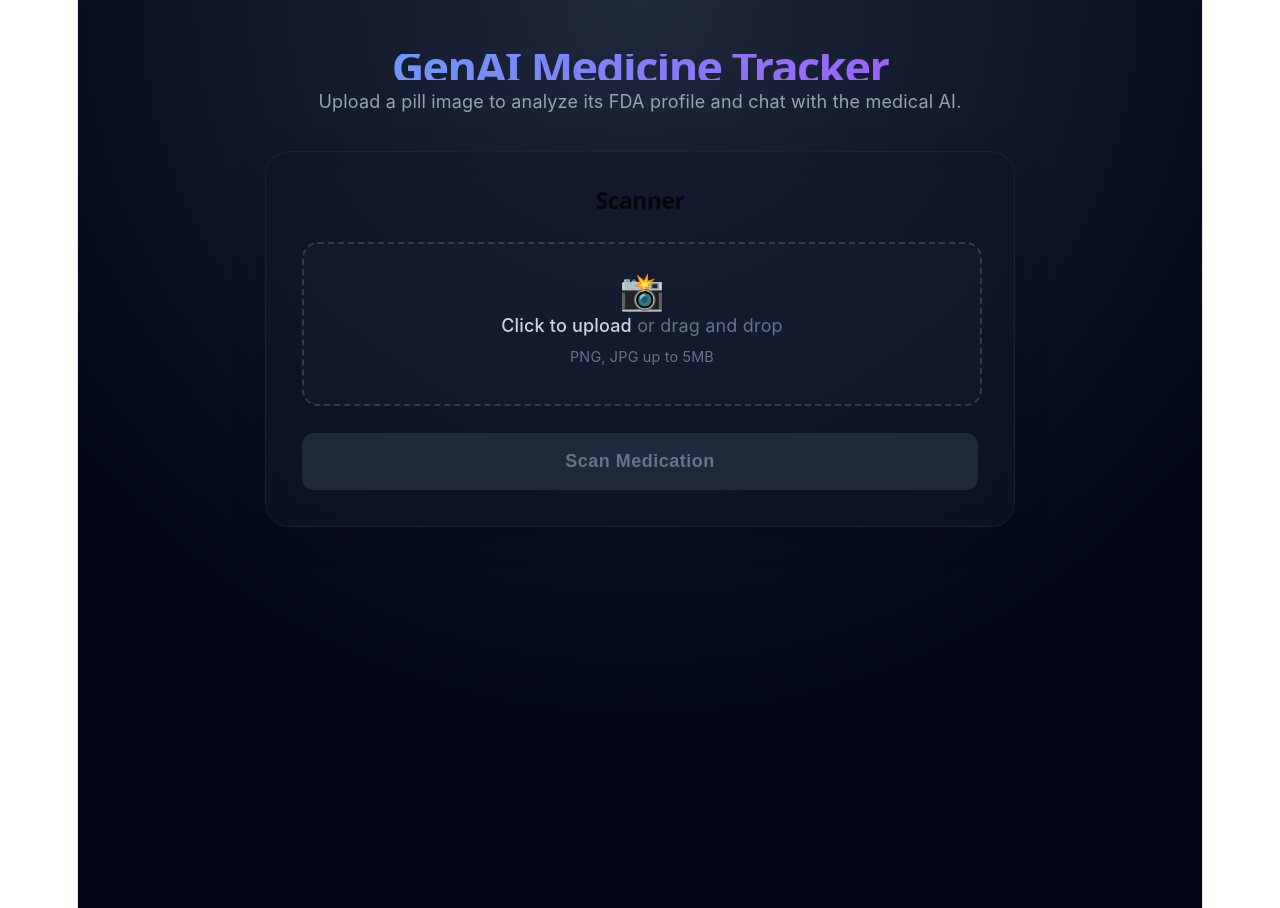
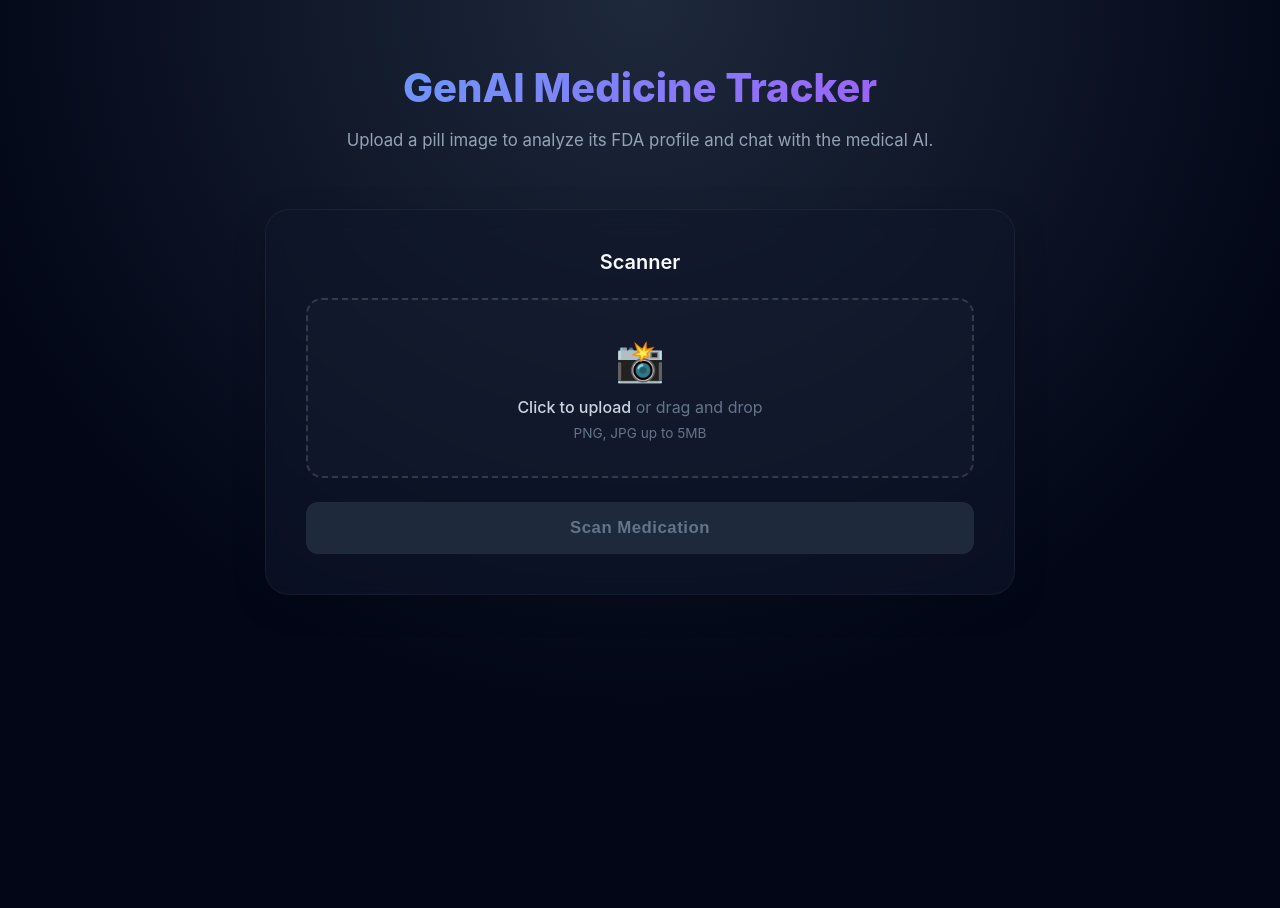
Before and after one commit to SheelShende/Medicine-Recognition-System, a React (Vite) app in the folder pill-recognition-frontend/: page / in a window 1280 px wide. After the commit the page ends 800 px from the top, so only its background shows below. Built offline with nearby package versions, Linux system fonts and the light colour scheme.

Commit message:
cropped main page issue fixed

```diff
--- a/pill-recognition-frontend/src/App.jsx
+++ b/pill-recognition-frontend/src/App.jsx
@@ -1,6 +1,6 @@
 import { useState } from 'react';
 import axios from 'axios';
-import Chatbox from '../components/Chatbox'; // Ensure this path matches your folder structure
+import Chatbox from '../components/Chatbox';
 
 export default function App() {
   const [selectedFile, setSelectedFile] = useState(null);
@@ -13,7 +13,7 @@ export default function App() {
     if (file) {
       setSelectedFile(file);
       setPreviewUrl(URL.createObjectURL(file));
-      setIdentifiedDrug(""); // Reset chat when a new image is uploaded
+      setIdentifiedDrug("");
     }
   };
 
@@ -25,12 +25,10 @@ export default function App() {
     formData.append("file", selectedFile);
 
     try {
-      // Replace with your exact FastAPI vision endpoint if different
       const response = await axios.post("http://localhost:8000/scan/", formData, {
         headers: { "Content-Type": "multipart/form-data" }
       });
 
-      // Update this key based on what your FastAPI returns (e.g., response.data.drug_name)
       setIdentifiedDrug(response.data.identified_drug || response.data.drug_name);
     } catch (error) {
       console.error("Scanning failed:", error);
@@ -43,35 +41,37 @@ export default function App() {
   return (
     <div style={{
       minHeight: '100vh',
-      backgroundColor: '#020617', // Deep slate/black background
+      width: '100vw', // Forces the gradient to touch the edges of the screen
+      margin: 0,
+      backgroundColor: '#020617',
       backgroundImage: 'radial-gradient(circle at 50% 0%, #1e293b 0%, #020617 70%)',
       color: '#f8fafc',
       fontFamily: 'Inter, system-ui, sans-serif',
-      padding: '3rem 1.5rem'
+      padding: '4rem 1.5rem',
+      overflowX: 'hidden' // Prevents horizontal scrollbars
     }}>
 
-      {/* Main Centered Container */}
       <div style={{
         maxWidth: '750px',
         margin: '0 auto',
         display: 'flex',
-        flexDirection: 'column',
-        gap: '2rem'
+        flexDirection: 'column'
       }}>
 
-        {/* Header Section */}
-        <div style={{ textAlign: 'center' }}>
+        {/* Header Section - Added hard marginBottom to fix the overlap */}
+        <div style={{ textAlign: 'center', marginBottom: '3.5rem' }}>
           <h1 style={{
             fontSize: '2.5rem',
             fontWeight: '800',
-            margin: '0 0 0.5rem 0',
+            margin: '0 0 1rem 0',
             background: 'linear-gradient(135deg, #60a5fa 0%, #a855f7 100%)',
             WebkitBackgroundClip: 'text',
-            WebkitTextFillColor: 'transparent'
+            WebkitTextFillColor: 'transparent',
+            lineHeight: '1.2'
           }}>
             GenAI Medicine Tracker
           </h1>
-          <p style={{ color: '#94a3b8', fontSize: '1rem', margin: 0 }}>
+          <p style={{ color: '#94a3b8', fontSize: '1.05rem', margin: 0, lineHeight: '1.5' }}>
             Upload a pill image to analyze its FDA profile and chat with the medical AI.
           </p>
         </div>
@@ -81,31 +81,30 @@ export default function App() {
           background: 'rgba(15, 23, 42, 0.6)',
           border: '1px solid rgba(255, 255, 255, 0.05)',
           borderRadius: '24px',
-          padding: '2rem',
+          padding: '2.5rem',
           boxShadow: '0 10px 40px -10px rgba(0,0,0,0.3)',
-          backdropFilter: 'blur(10px)'
+          backdropFilter: 'blur(10px)',
+          marginBottom: '2rem'
         }}>
 
-          <h2 style={{ fontSize: '1.25rem', fontWeight: '600', marginBottom: '1.5rem', textAlign: 'center' }}>
+          <h2 style={{ fontSize: '1.25rem', fontWeight: '600', margin: '0 0 1.5rem 0', textAlign: 'center' }}>
             Scanner
           </h2>
 
-          {/* Styled File Upload Zone */}
           <label style={{
             display: 'flex',
             flexDirection: 'column',
             alignItems: 'center',
             justifyContent: 'center',
             width: '100%',
-            minHeight: '160px',
+            minHeight: '180px',
             border: '2px dashed rgba(255, 255, 255, 0.15)',
             borderRadius: '16px',
             cursor: 'pointer',
             backgroundColor: 'rgba(255, 255, 255, 0.02)',
-            transition: 'background-color 0.2s',
+            transition: 'all 0.2s ease',
             marginBottom: '1.5rem',
-            overflow: 'hidden',
-            position: 'relative'
+            overflow: 'hidden'
           }}>
             <input
               type="file"
@@ -122,14 +121,13 @@ export default function App() {
               />
             ) : (
               <div style={{ textAlign: 'center', color: '#64748b' }}>
-                <span style={{ fontSize: '2rem', display: 'block', marginBottom: '0.5rem' }}>📸</span>
+                <span style={{ fontSize: '2.5rem', display: 'block', marginBottom: '0.75rem' }}>📸</span>
                 <span style={{ fontWeight: '500', color: '#cbd5e1' }}>Click to upload</span> or drag and drop
-                <div style={{ fontSize: '0.8rem', marginTop: '0.25rem' }}>PNG, JPG up to 5MB</div>
+                <div style={{ fontSize: '0.85rem', marginTop: '0.5rem' }}>PNG, JPG up to 5MB</div>
               </div>
             )}
           </label>
 
-          {/* Unified Action Button */}
           <button
             onClick={handleScan}
             disabled={!selectedFile || isScanning}
@@ -142,7 +140,7 @@ export default function App() {
               color: (!selectedFile || isScanning) ? '#64748b' : 'white',
               border: 'none',
               borderRadius: '12px',
-              fontSize: '1rem',
+              fontSize: '1.05rem',
               fontWeight: '600',
               letterSpacing: '0.5px',
               cursor: (!selectedFile || isScanning) ? 'not-allowed' : 'pointer',
@@ -151,13 +149,11 @@ export default function App() {
               display: 'flex',
               justifyContent: 'center',
               alignItems: 'center',
-              gap: '0.5rem'
+              gap: '0.75rem'
             }}
           >
             {isScanning ? (
-              <>
-                <span style={{ animation: 'pulse 1.5s infinite' }}>Analyzing Image...</span>
-              </>
+              <span style={{ animation: 'pulse 1.5s infinite' }}>Analyzing Image...</span>
             ) : 'Scan Medication'}
           </button>
         </div>
@@ -165,10 +161,9 @@ export default function App() {
         {/* AI Analysis & Chatbox Section */}
         {identifiedDrug && (
           <div style={{ animation: 'fadeIn 0.5s ease-in-out' }}>
-            <div style={{ textAlign: 'center', marginBottom: '1rem' }}>
-              <h2 style={{ fontSize: '1.25rem', fontWeight: '600', marginBottom: '1rem' }}>AI Analysis</h2>
+            <div style={{ textAlign: 'center', marginBottom: '1.5rem' }}>
+              <h2 style={{ fontSize: '1.25rem', fontWeight: '600', margin: '0 0 1rem 0' }}>AI Analysis</h2>
 
-              {/* Premium Identified Badge */}
               <div style={{
                 display: 'inline-flex',
                 alignItems: 'center',
@@ -178,7 +173,7 @@ export default function App() {
                 color: '#34d399',
                 padding: '0.5rem 1.25rem',
                 borderRadius: '9999px',
-                fontSize: '1.1rem',
+                fontSize: '1.05rem',
                 fontWeight: '700',
                 boxShadow: '0 0 20px rgba(16, 185, 129, 0.1)'
               }}>
@@ -187,13 +182,11 @@ export default function App() {
               </div>
             </div>
 
-            {/* Render the sleek Chatbox we built */}
             <Chatbox drugName={identifiedDrug} />
           </div>
         )}
       </div>
 
-      {/* Basic Keyframe Injection for the fade-in animation */}
       <style>
         {`
           @keyframes fadeIn {
--- a/pill-recognition-frontend/src/index.css
+++ b/pill-recognition-frontend/src/index.css
@@ -1,111 +1,11 @@
-:root {
-  --text: #6b6375;
-  --text-h: #08060d;
-  --bg: #fff;
-  --border: #e5e4e7;
-  --code-bg: #f4f3ec;
-  --accent: #aa3bff;
-  --accent-bg: rgba(170, 59, 255, 0.1);
-  --accent-border: rgba(170, 59, 255, 0.5);
-  --social-bg: rgba(244, 243, 236, 0.5);
-  --shadow:
-    rgba(0, 0, 0, 0.1) 0 10px 15px -3px, rgba(0, 0, 0, 0.05) 0 4px 6px -2px;
-
-  --sans: system-ui, 'Segoe UI', Roboto, sans-serif;
-  --heading: system-ui, 'Segoe UI', Roboto, sans-serif;
-  --mono: ui-monospace, Consolas, monospace;
-
-  font: 18px/145% var(--sans);
-  letter-spacing: 0.18px;
-  color-scheme: light dark;
-  color: var(--text);
-  background: var(--bg);
-  font-synthesis: none;
-  text-rendering: optimizeLegibility;
-  -webkit-font-smoothing: antialiased;
-  -moz-osx-font-smoothing: grayscale;
-
-  @media (max-width: 1024px) {
-    font-size: 16px;
-  }
+html, body, #root {
+  margin: 0;
+  padding: 0;
+  width: 100%;
+  min-height: 100vh;
+  background-color: #020617; /* Prevents white flashes on load */
 }
 
-@media (prefers-color-scheme: dark) {
-  :root {
-    --text: #9ca3af;
-    --text-h: #f3f4f6;
-    --bg: #16171d;
-    --border: #2e303a;
-    --code-bg: #1f2028;
-    --accent: #c084fc;
-    --accent-bg: rgba(192, 132, 252, 0.15);
-    --accent-border: rgba(192, 132, 252, 0.5);
-    --social-bg: rgba(47, 48, 58, 0.5);
-    --shadow:
-      rgba(0, 0, 0, 0.4) 0 10px 15px -3px, rgba(0, 0, 0, 0.25) 0 4px 6px -2px;
-  }
-
-  #social .button-icon {
-    filter: invert(1) brightness(2);
-  }
-}
-
-body {
-  margin: 0;
-}
-
-#root {
-  width: 1126px;
-  max-width: 100%;
-  margin: 0 auto;
-  text-align: center;
-  border-inline: 1px solid var(--border);
-  min-height: 100svh;
-  display: flex;
-  flex-direction: column;
+* {
   box-sizing: border-box;
 }
-
-h1,
-h2 {
-  font-family: var(--heading);
-  font-weight: 500;
-  color: var(--text-h);
-}
-
-h1 {
-  font-size: 56px;
-  letter-spacing: -1.68px;
-  margin: 32px 0;
-  @media (max-width: 1024px) {
-    font-size: 36px;
-    margin: 20px 0;
-  }
-}
-h2 {
-  font-size: 24px;
-  line-height: 118%;
-  letter-spacing: -0.24px;
-  margin: 0 0 8px;
-  @media (max-width: 1024px) {
-    font-size: 20px;
-  }
-}
-p {
-  margin: 0;
-}
-
-code,
-.counter {
-  font-family: var(--mono);
-  display: inline-flex;
-  border-radius: 4px;
-  color: var(--text-h);
-}
-
-code {
-  font-size: 15px;
-  line-height: 135%;
-  padding: 4px 8px;
-  background: var(--code-bg);
-}
```
